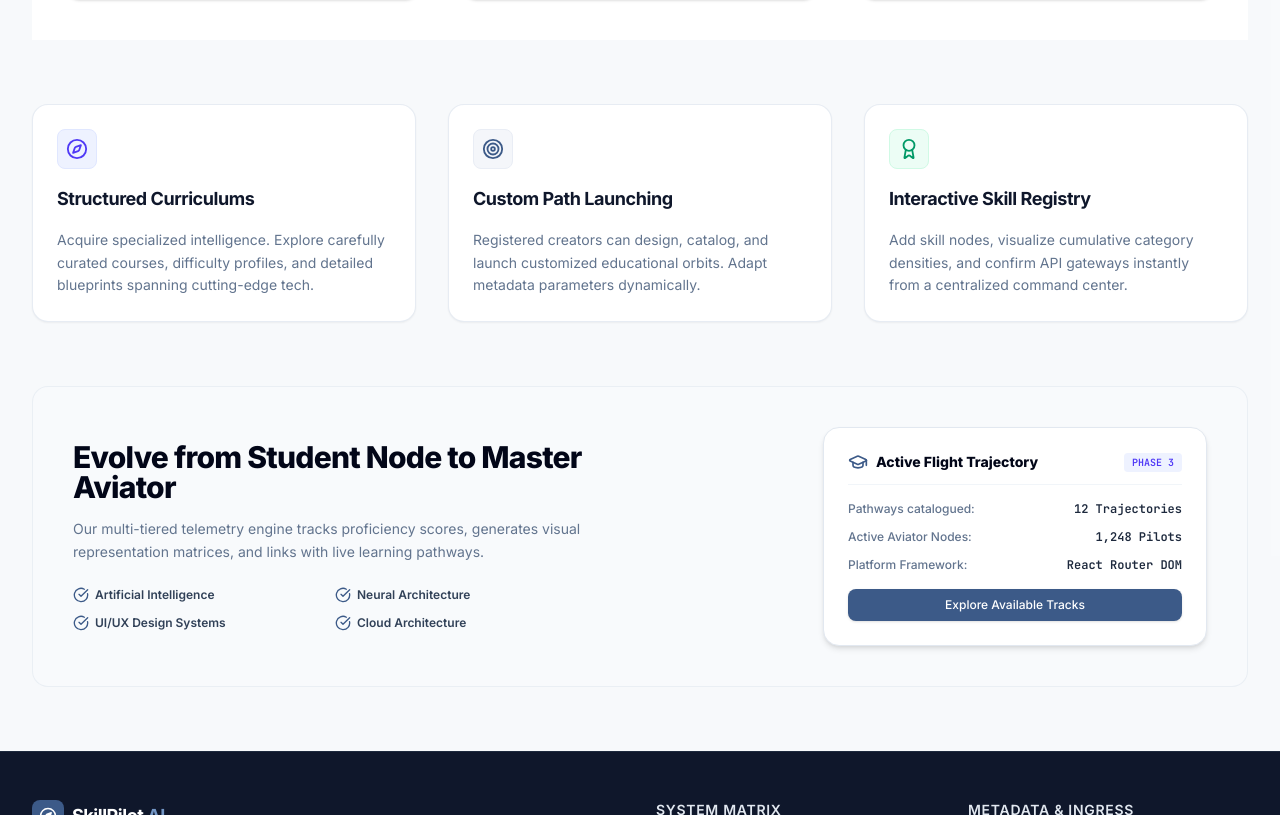
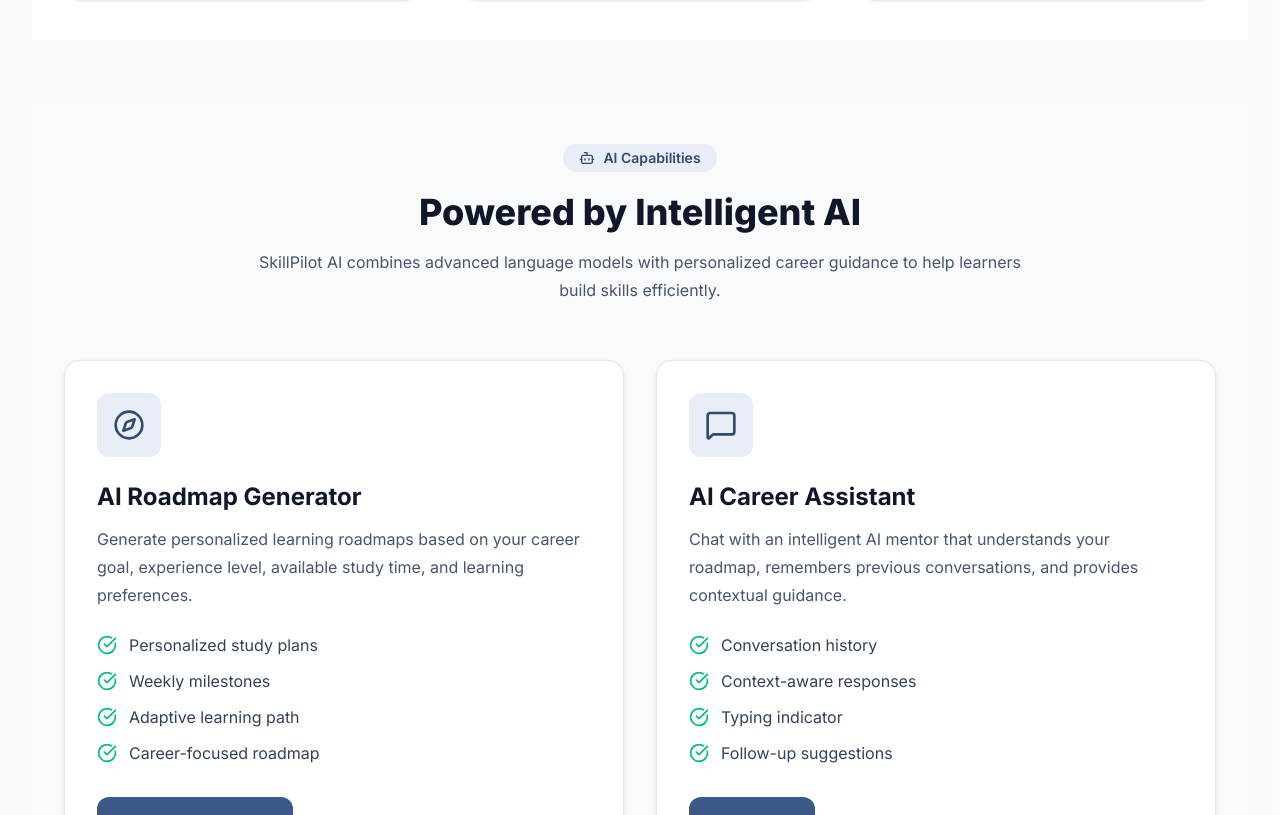
Before and after one commit to Badsha-Nishan/skillpilot-ai, a React (Vite) app: page / in a window 1280 px wide. Shown: the part 1985-2800 px from the top of the page. Built offline with nearby package versions, Linux system fonts and the light colour scheme; no server answers.

Commit message:
added AI Capabilities and Statistics Sections

```diff
--- /dev/null
+++ b/src/components/AICapabilitiesSection.tsx
@@ -0,0 +1,109 @@
+/**
+ * @license
+ * SPDX-License-Identifier: Apache-2.0
+ */
+
+import React from "react";
+import { Bot, Compass, MessageSquare, CheckCircle } from "lucide-react";
+import { Link } from "react-router-dom";
+
+const capabilities = [
+  {
+    icon: Compass,
+    title: "AI Roadmap Generator",
+    description:
+      "Generate personalized learning roadmaps based on your career goal, experience level, available study time, and learning preferences.",
+    points: [
+      "Personalized study plans",
+      "Weekly milestones",
+      "Adaptive learning path",
+      "Career-focused roadmap",
+    ],
+    link: "/roadmap",
+    button: "Generate Roadmap",
+  },
+  {
+    icon: MessageSquare,
+    title: "AI Career Assistant",
+    description:
+      "Chat with an intelligent AI mentor that understands your roadmap, remembers previous conversations, and provides contextual guidance.",
+    points: [
+      "Conversation history",
+      "Context-aware responses",
+      "Typing indicator",
+      "Follow-up suggestions",
+    ],
+    link: "/mentor",
+    button: "Start Chat",
+  },
+];
+
+export default function AICapabilitiesSection() {
+  return (
+    <section className="py-10 bg-slate-50">
+      <div className="max-w-7xl mx-auto px-4 sm:px-6 lg:px-8">
+        {/* Heading */}
+        <div className="text-center max-w-3xl mx-auto mb-14">
+          <span className="inline-flex items-center gap-2 rounded-full bg-brand-100 px-4 py-1 text-sm font-semibold text-brand-700">
+            <Bot className="h-4 w-4" />
+            AI Capabilities
+          </span>
+
+          <h2 className="mt-5 text-4xl font-extrabold text-slate-900">
+            Powered by Intelligent AI
+          </h2>
+
+          <p className="mt-4 text-slate-600 leading-7">
+            SkillPilot AI combines advanced language models with personalized
+            career guidance to help learners build skills efficiently.
+          </p>
+        </div>
+
+        {/* Cards */}
+        <div className="grid gap-8 lg:grid-cols-2">
+          {capabilities.map((item) => {
+            const Icon = item.icon;
+
+            return (
+              <div
+                key={item.title}
+                className="bg-white border border-slate-200 rounded-2xl p-8 shadow-sm hover:shadow-xl hover:-translate-y-2 transition-all duration-300"
+              >
+                <div className="h-16 w-16 rounded-xl bg-brand-100 text-brand-700 flex items-center justify-center mb-6">
+                  <Icon className="h-8 w-8" />
+                </div>
+
+                <h3 className="text-2xl font-bold text-slate-900 mb-3">
+                  {item.title}
+                </h3>
+
+                <p className="text-slate-600 leading-7 mb-6">
+                  {item.description}
+                </p>
+
+                <div className="space-y-3 mb-8">
+                  {item.points.map((point) => (
+                    <div
+                      key={point}
+                      className="flex items-center gap-3 text-slate-700"
+                    >
+                      <CheckCircle className="h-5 w-5 text-emerald-500 flex-shrink-0" />
+                      <span>{point}</span>
+                    </div>
+                  ))}
+                </div>
+
+                <Link
+                  to={item.link}
+                  className="inline-flex items-center justify-center rounded-xl bg-brand-600 px-6 py-3 text-white font-semibold hover:bg-brand-700 transition-colors"
+                >
+                  {item.button}
+                </Link>
+              </div>
+            );
+          })}
+        </div>
+      </div>
+    </section>
+  );
+}
--- a/src/components/HomeLandingView.tsx
+++ b/src/components/HomeLandingView.tsx
@@ -19,6 +19,8 @@
 import Button from "./Button";
 import FeaturesSection from "./FeaturesSection";
 import HowItWorksSection from "./HowItWorksSection";
+import AICapabilitiesSection from "./AICapabilitiesSection";
+import StatisticsSection from "./StatisticsSection";
 
 export default function HomeLandingView() {
   const { isAuthenticated } = useAuth();
@@ -85,6 +87,8 @@
 
       <FeaturesSection />
       <HowItWorksSection />
+      <AICapabilitiesSection />
+      <StatisticsSection />
 
       {/* Grid of Key Features (Swiss Style Minimal Cards) */}
       <div className="grid grid-cols-1 md:grid-cols-3 gap-8">
--- /dev/null
+++ b/src/components/StatisticsSection.tsx
@@ -0,0 +1,73 @@
+/**
+ * @license
+ * SPDX-License-Identifier: Apache-2.0
+ */
+
+import React from "react";
+import { Users, Compass, MessageSquare, TrendingUp } from "lucide-react";
+
+const stats = [
+  {
+    icon: Users,
+    value: "5K+",
+    label: "Active Learners",
+  },
+  {
+    icon: Compass,
+    value: "2K+",
+    label: "Roadmaps Generated",
+  },
+  {
+    icon: MessageSquare,
+    value: "12K+",
+    label: "AI Conversations",
+  },
+  {
+    icon: TrendingUp,
+    value: "95%",
+    label: "User Satisfaction",
+  },
+];
+
+export default function StatisticsSection() {
+  return (
+    <section className="py-10 bg-brand-600">
+      <div className="max-w-7xl mx-auto px-4 sm:px-6 lg:px-8">
+        <div className="text-center max-w-3xl mx-auto mb-14">
+          <h2 className="text-4xl font-extrabold text-white">
+            Trusted by Thousands of Learners
+          </h2>
+
+          <p className="mt-4 text-brand-100 leading-7">
+            SkillPilot AI helps learners create personalized learning paths,
+            interact with AI mentors, and stay focused on achieving career
+            goals.
+          </p>
+        </div>
+
+        <div className="grid gap-8 sm:grid-cols-2 lg:grid-cols-4">
+          {stats.map((item) => {
+            const Icon = item.icon;
+
+            return (
+              <div
+                key={item.label}
+                className="bg-white rounded-2xl p-8 text-center shadow-lg hover:-translate-y-2 hover:shadow-xl transition-all duration-300"
+              >
+                <div className="mx-auto mb-5 h-16 w-16 rounded-full bg-brand-100 flex items-center justify-center">
+                  <Icon className="h-8 w-8 text-brand-600" />
+                </div>
+
+                <h3 className="text-4xl font-extrabold text-slate-900">
+                  {item.value}
+                </h3>
+
+                <p className="mt-2 text-slate-600 font-medium">{item.label}</p>
+              </div>
+            );
+          })}
+        </div>
+      </div>
+    </section>
+  );
+}
```
